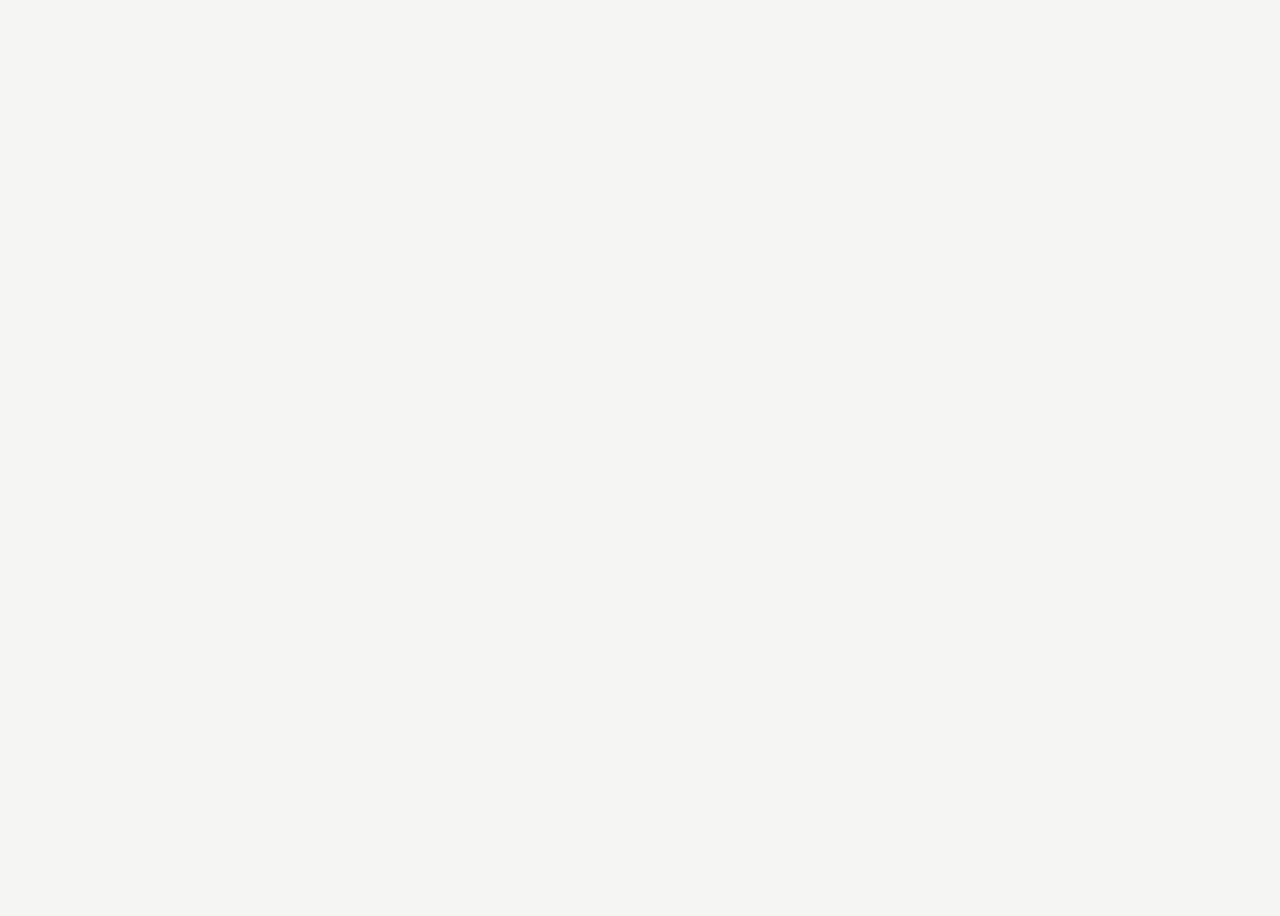
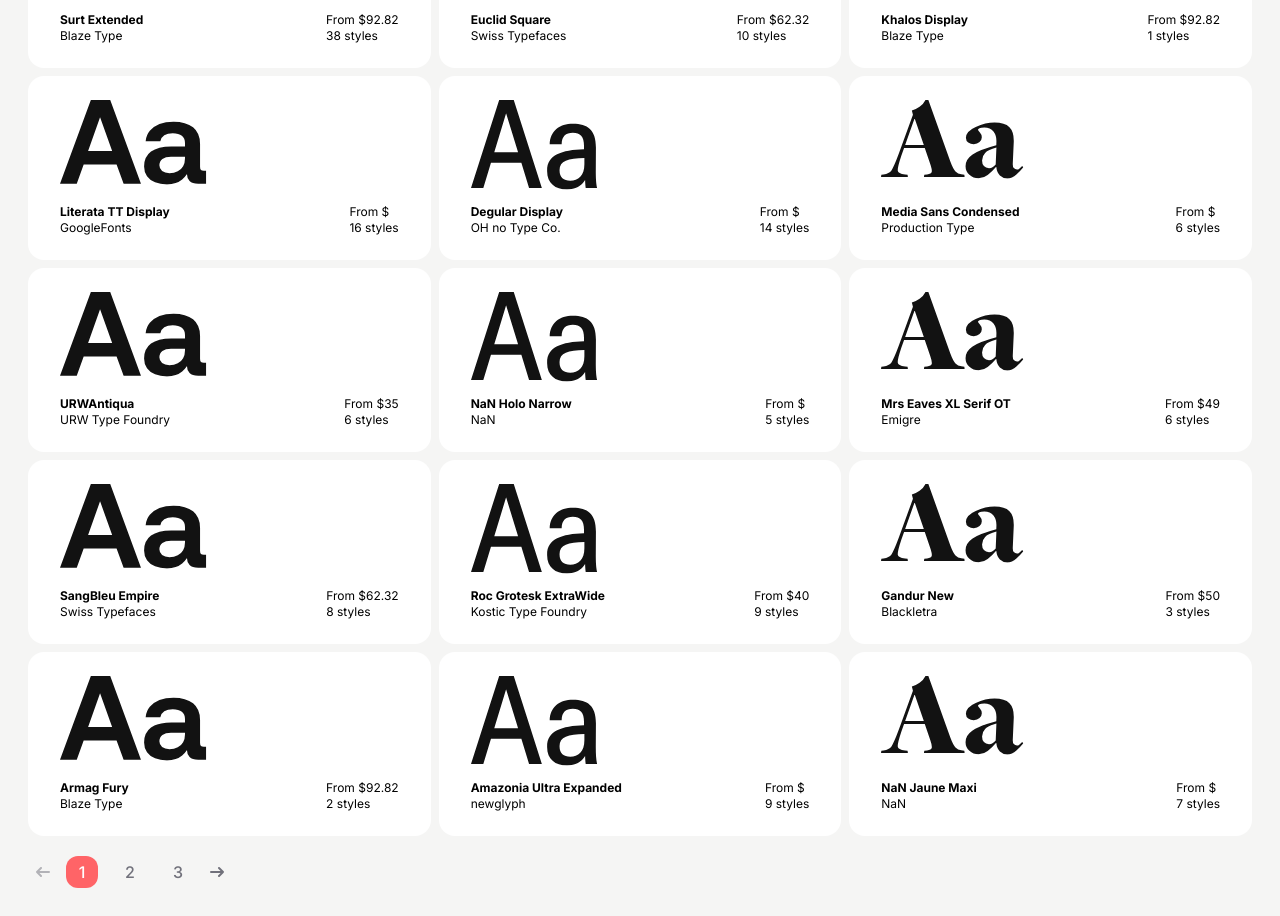
Before and after one commit to felipesales007/ninja, a Next.js app: page / in a window 1280 px wide. Shown: the part 800-1716 px from the top of the page. Before the commit the page ends 800 px from the top, so only its background shows below. Built offline with nearby package versions, Linux system fonts and the light colour scheme.

Commit message:
création de la page de liste avec pagination

```diff
--- /dev/null
+++ b/src/app/components/cards/font.tsx
@@ -0,0 +1,35 @@
+import React from 'react';
+import type { FontFamily } from '@/models/fontFamilie';
+
+type CardProps = {
+  item: FontFamily;
+};
+
+export default function CardFontComponent({ item }: CardProps) {
+  return (
+    <div className="rounded-2xl bg-white dark:bg-zinc-800 px-8 py-6 m-1">
+      <div className="h-26">
+        {item.images?.alphabet?.svg && (
+          <div
+            className="scale-40 origin-top-left dark:invert"
+            title="Alphabet preview"
+            aria-hidden
+            dangerouslySetInnerHTML={{ __html: item.images.alphabet.svg }}
+          />
+        )}
+      </div>
+
+      <div className="flex items-center justify-between">
+        <div>
+          <div className="text-xs font-bold">{item.name}</div>
+          <div className="text-xs">{item.foundry.name}</div>
+        </div>
+
+        <div>
+          <div className="text-xs">From ${item.price?.amount}</div>
+          <div className="text-xs">{item.totalFonts} styles</div>
+        </div>
+      </div>
+    </div>
+  );
+}
--- /dev/null
+++ b/src/app/components/pagination.tsx
@@ -0,0 +1,137 @@
+interface PaginationProps {
+  page?: number;
+  lastPage?: number;
+  baseHref?: string;
+}
+
+export default function PaginationComponent({
+  page = 1,
+  lastPage = 3,
+  baseHref = '/',
+}: PaginationProps) {
+  // fonction de verrouillage pour limiter les numéros de page dans une plage valide
+  const clamp = (v: number, min: number, max: number) =>
+    Math.min(Math.max(min, Math.floor(v)), max);
+
+  // calcul des valeurs de pagination
+  const total = Math.max(1, Math.floor(lastPage));
+  const current = clamp(page, 1, total);
+  const prevPage = Math.max(1, current - 1);
+  const nextPage = Math.min(total, current + 1);
+  const pages = Array.from({ length: total }, (_, i) => i + 1);
+
+  // fonction pour construire les liens de pagination
+  const buildHref = (p: number) => {
+    const sep = baseHref.includes('?') ? '&' : '?';
+    return `${baseHref}${sep}page=${p}`;
+  };
+
+  // icônes de flèche pour la navigation
+  const ArrowLeftIcon = (
+    <svg
+      className="w-3.5 h-3.5 me-2 rtl:rotate-180"
+      aria-hidden="true"
+      xmlns="http://www.w3.org/2000/svg"
+      fill="none"
+      viewBox="0 0 14 10"
+    >
+      <path
+        stroke="currentColor"
+        strokeLinecap="round"
+        strokeLinejoin="round"
+        strokeWidth="2"
+        d="M13 5H1m0 0 4 4M1 5l4-4"
+      />
+    </svg>
+  );
+
+  const ArrowRightIcon = (
+    <svg
+      className="w-3.5 h-3.5 ms-2 rtl:rotate-180"
+      aria-hidden="true"
+      xmlns="http://www.w3.org/2000/svg"
+      fill="none"
+      viewBox="0 0 14 10"
+    >
+      <path
+        stroke="currentColor"
+        strokeLinecap="round"
+        strokeLinejoin="round"
+        strokeWidth="2"
+        d="M1 5h12m0 0L9 1m4 4L9 9"
+      />
+    </svg>
+  );
+
+  return (
+    <nav
+      aria-label="Pagination"
+      className="flex items-center justify-start text-zinc-500 mt-4"
+    >
+      {/* page précédente */}
+      {current === 1 ? (
+        <button
+          disabled
+          aria-label="Page précédente"
+          aria-disabled
+          className="p-2 opacity-50 pointer-events-none cursor-not-allowed"
+        >
+          {ArrowLeftIcon}
+        </button>
+      ) : (
+        <a
+          href={buildHref(prevPage)}
+          className="p-2 hover:text-black dark:hover:text-white transition"
+          aria-label="Page précédente"
+        >
+          {ArrowLeftIcon}
+        </a>
+      )}
+
+      {/* page actuelle, précédente et suivante (numérotées) */}
+      <div className="flex items-center gap-4">
+        {pages.map((p) => {
+          const isCurrent = p === current;
+          const baseClasses =
+            'w-8 h-8 flex items-center justify-center font-medium transition';
+          const activeClasses = 'rounded-xl bg-red-400 text-white';
+          const inactiveClasses =
+            'rounded-2xl hover:text-black dark:hover:text-white';
+
+          return (
+            <a
+              key={p}
+              href={buildHref(p)}
+              className={`${baseClasses} ${
+                isCurrent ? activeClasses : inactiveClasses
+              }`}
+              aria-current={isCurrent ? 'page' : undefined}
+            >
+              {p}
+            </a>
+          );
+        })}
+      </div>
+
+      {/* page suivante */}
+      {current === total ? (
+        <button
+          disabled
+          aria-label="Page suivante"
+          aria-disabled
+          className="p-2 opacity-50 pointer-events-none cursor-not-allowed"
+        >
+          {ArrowRightIcon}
+        </button>
+      ) : (
+        <a
+          href={buildHref(nextPage)}
+          className="p-2 hover:text-black dark:hover:text-white transition"
+          aria-label="Page suivante"
+        >
+          {ArrowRightIcon}
+        </a>
+      )}
+    </nav>
+  );
+}
--- a/src/app/page.tsx
+++ b/src/app/page.tsx
@@ -1,5 +1,58 @@
-export default function HomePage() {
+import type { Metadata } from 'next';
+import type {
+  FontFamily,
+  FontsResponse,
+  PageProps,
+  SearchParams,
+} from '@/models/fontFamilie';
+import { GET } from '@/app/api/families';
+import Link from 'next/link';
+import CardFontComponent from './components/cards/font';
+import PaginationComponent from './components/pagination';
+
+// génération des métadonnées dynamiques pour chaque page
+export async function generateMetadata({
+  searchParams,
+}: PageProps): Promise<Metadata> {
+  const page = await getPage(searchParams);
+  return {
+    title: `Home - Page ${page}`,
+    description: 'Page d’accueil de la liste des polices',
+  };
+}
+
+// fonction pour obtenir le numéro de page à partir des paramètres de recherche
+async function getPage(searchParams: SearchParams) {
+  const pageParam = (await searchParams)?.page;
+  const page = Number(pageParam ?? 1);
+  return Number.isNaN(page) || page < 1 ? 1 : page;
+}
+
+// fonction pour récupérer les données des polices depuis l'API
+async function fetchData(searchParams: SearchParams) {
+  const endpoint = 'https://fonts.ninja/api/families';
+  const page = await getPage(searchParams);
+  const res = await GET(new Request(`${endpoint}?page=${page}`));
+  const data: FontsResponse = await res.json();
+  return { page, data };
+}
+
+export default async function HomePage({ searchParams }: PageProps) {
+  const { page, data } = await fetchData(searchParams);
+
   return (
-    <div>Page 1</div>
+    <div>
+      <div className="grid grid-cols-1 md:grid-cols-2 lg:grid-cols-3 -mx-1">
+        {data.families.map((item: FontFamily) => (
+          <div key={item.idFont}>
+            <Link href={`/font/${item.idFont}`} passHref>
+              <CardFontComponent item={item} />
+            </Link>
+          </div>
+        ))}
+      </div>
+
+      <PaginationComponent page={page} />
+    </div>
   );
 }
```
